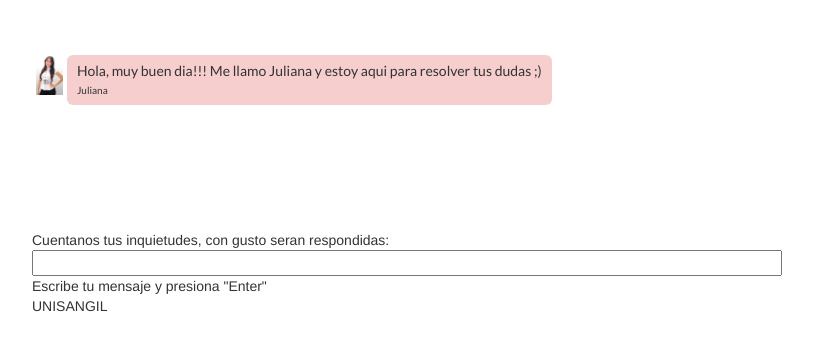
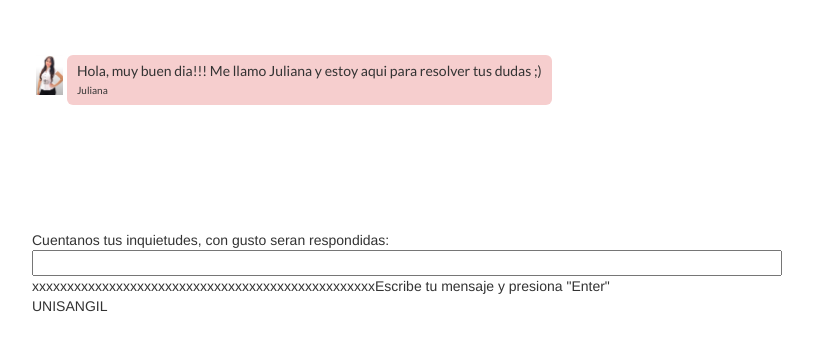
Before and after one commit to ferney/sistemas, a plain HTML site: page eliza-gh-pages/index.html in a window 1280 px wide. Shown: the whole page, without its empty margins (233-1046 px from the left). Drawn offline with Linux system fonts and the light colour scheme.

Commit message:
cambios hechos yury, revisa por favor

```diff
--- a/eliza-gh-pages/index.html
+++ b/eliza-gh-pages/index.html
@@ -21,7 +21,7 @@
 		<div class="col-md-8 col-md-offset-2 send-inner-wrapper">
 			<p class="send-message-help-text">Cuentanos tus inquietudes, con gusto seran respondidas:</p>
 			<input type="text"   style="width:100%;"        class="send-textbox" />
-			<p>Escribe tu mensaje y presiona "Enter"</p>
+			<p>xxxxxxxxxxxxxxxxxxxxxxxxxxxxxxxxxxxxxxxxxxxxxxxxxEscribe tu mensaje y presiona "Enter"</p>
 			<p>UNISANGIL</p>
 		</div>
 	</div>
```
